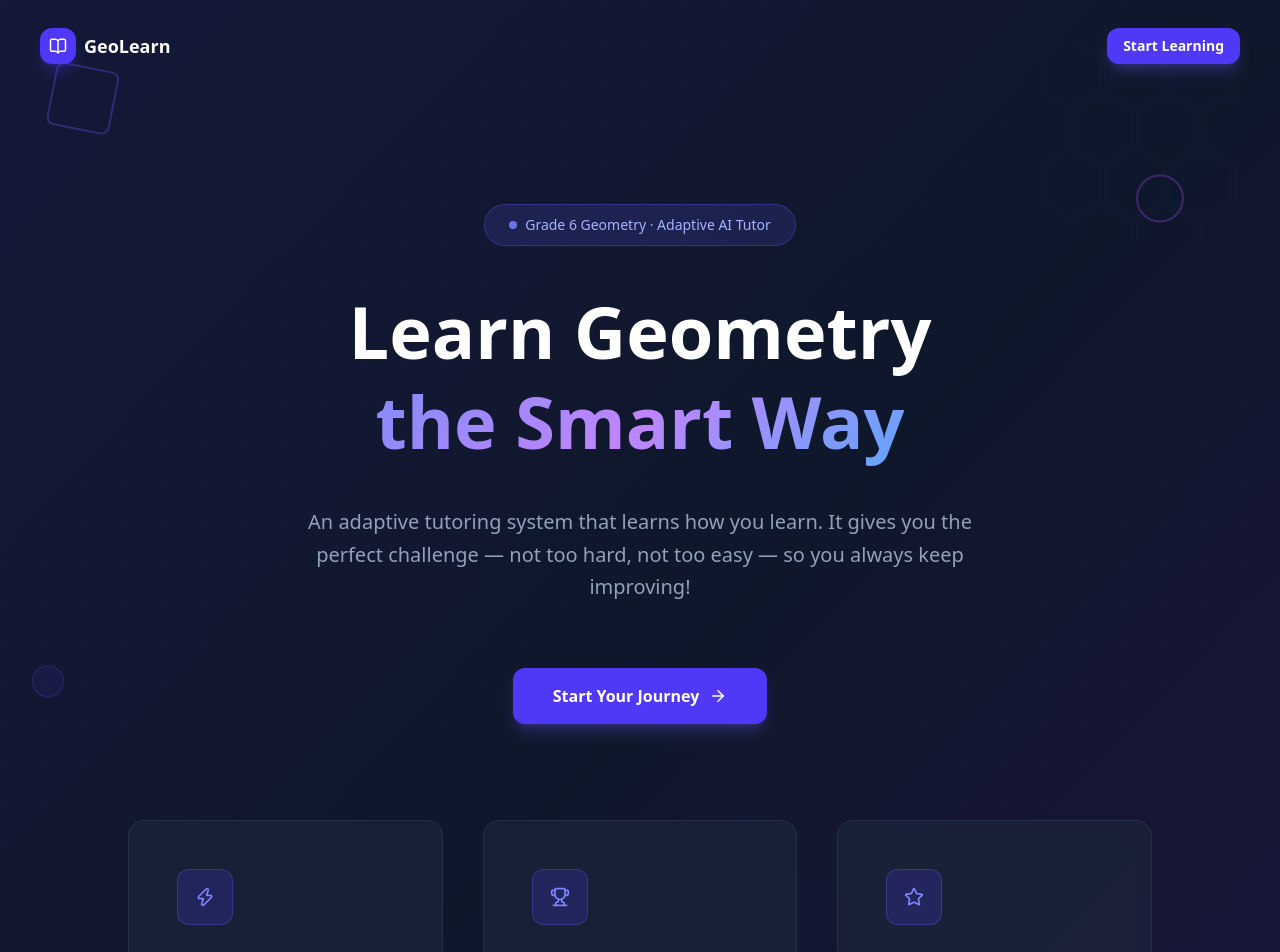
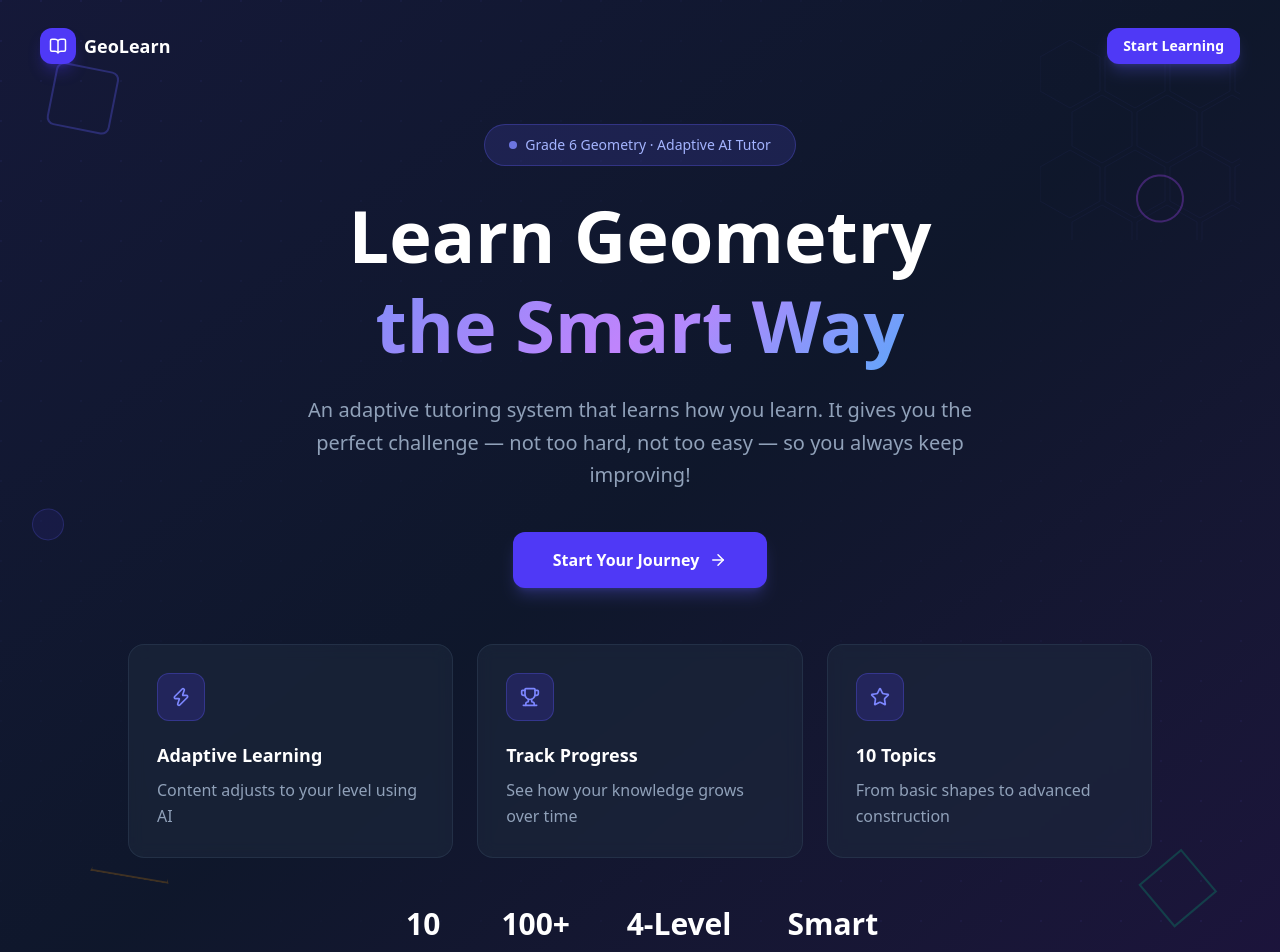
Before and after one commit to vijaylaxmi1010/Adative_tutoring_system, a Next.js app: page / in a window 1280 px wide. Shown: the top 952 px of the page. Built offline with nearby package versions, Linux system fonts and the light colour scheme.

Commit message:
beautify home page

```diff
--- a/src/app/page.tsx
+++ b/src/app/page.tsx
@@ -146,13 +146,13 @@ export default function LandingPage() {
         </nav>
 
         {/* Hero */}
-        <main className="flex-1 flex flex-col items-center justify-center px-10 text-center py-28">
+        <main className="flex-1 flex flex-col items-center justify-center px-10 text-center pt-8 pb-16">
           {/* Badge */}
           <motion.div
             initial={{ opacity: 0, y: -20 }}
             animate={{ opacity: 1, y: 0 }}
             transition={{ duration: 0.6 }}
-            className="mb-10"
+            className="mb-6"
           >
             <span className="inline-flex items-center gap-2 px-6 py-2.5 rounded-full bg-indigo-500/15 border border-indigo-500/30 text-indigo-300 text-sm font-medium">
               <span className="w-2 h-2 rounded-full bg-indigo-400 animate-pulse" />
@@ -164,7 +164,7 @@ export default function LandingPage() {
             initial={{ opacity: 0, y: 20 }}
             animate={{ opacity: 1, y: 0 }}
             transition={{ duration: 0.6, delay: 0.1 }}
-            className="text-5xl sm:text-6xl lg:text-7xl font-black text-white mb-10 leading-tight"
+            className="text-5xl sm:text-6xl lg:text-7xl font-black text-white mb-6 leading-tight"
           >
             Learn Geometry
             <br />
@@ -175,7 +175,7 @@ export default function LandingPage() {
             initial={{ opacity: 0, y: 20 }}
             animate={{ opacity: 1, y: 0 }}
             transition={{ duration: 0.6, delay: 0.2 }}
-            className="text-slate-400 text-xl max-w-2xl mb-16 leading-relaxed"
+            className="text-slate-400 text-xl max-w-2xl mb-10 leading-relaxed"
           >
             An adaptive tutoring system that learns how you learn. It gives you the perfect
             challenge — not too hard, not too easy — so you always keep improving!
@@ -186,7 +186,7 @@ export default function LandingPage() {
             initial={{ opacity: 0, y: 20 }}
             animate={{ opacity: 1, y: 0 }}
             transition={{ duration: 0.6, delay: 0.3 }}
-            className="flex flex-col sm:flex-row gap-5 mb-24"
+            className="flex flex-col sm:flex-row gap-4 mb-14"
           >
             {returningStudent ? (
               <>
@@ -212,18 +212,18 @@ export default function LandingPage() {
             initial={{ opacity: 0, y: 30 }}
             animate={{ opacity: 1, y: 0 }}
             transition={{ duration: 0.6, delay: 0.4 }}
-            className="grid grid-cols-1 sm:grid-cols-3 gap-10 max-w-5xl w-full"
+            className="grid grid-cols-1 sm:grid-cols-3 gap-6 max-w-5xl w-full"
           >
             {features.map((f, i) => (
               <div
                 key={i}
-                className="bg-slate-800/60 backdrop-blur border border-slate-700/50 rounded-2xl p-12 text-left"
+                className="bg-slate-800/60 backdrop-blur border border-slate-700/50 rounded-2xl p-7 text-left"
               >
-                <div className="w-14 h-14 rounded-xl bg-indigo-600/20 border border-indigo-500/30 flex items-center justify-center text-indigo-400 mb-8">
+                <div className="w-12 h-12 rounded-xl bg-indigo-600/20 border border-indigo-500/30 flex items-center justify-center text-indigo-400 mb-5">
                   {f.icon}
                 </div>
-                <h3 className="font-bold text-white text-base mb-4">{f.title}</h3>
-                <p className="text-slate-400 text-sm leading-relaxed">{f.desc}</p>
+                <h3 className="font-bold text-white text-lg mb-2">{f.title}</h3>
+                <p className="text-slate-400 text-base leading-relaxed">{f.desc}</p>
               </div>
             ))}
           </motion.div>
@@ -233,7 +233,7 @@ export default function LandingPage() {
             initial={{ opacity: 0 }}
             animate={{ opacity: 1 }}
             transition={{ duration: 0.6, delay: 0.6 }}
-            className="mt-20 flex items-center gap-20 text-center"
+            className="mt-12 flex items-center gap-14 text-center"
           >
             {[
               { num: '10', label: 'Topics' },
```
